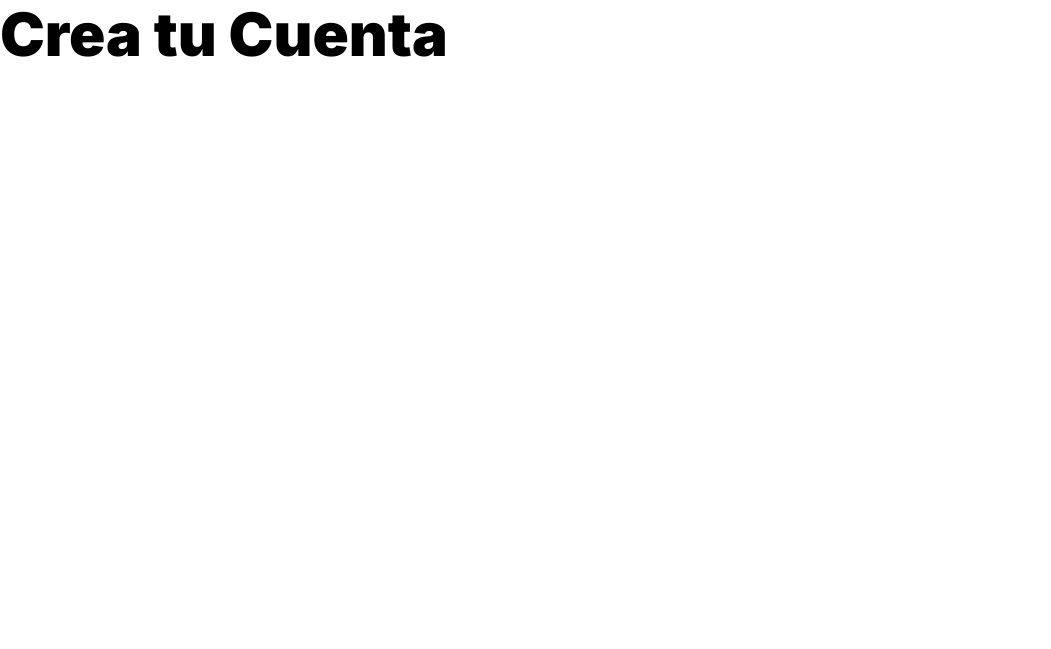
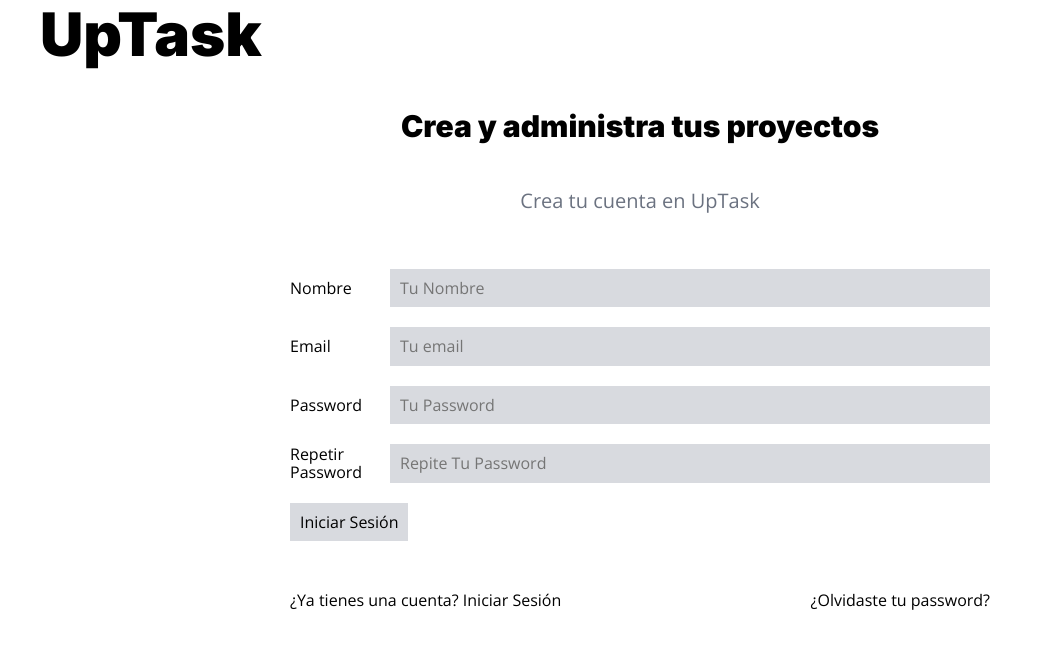
Before and after one commit to acmoises/UpTask_MVC, a PHP site: template views/auth/crear.php in a window 1280 px wide. Shown: the top 649 px of the page, without its empty margins (0-1051 px from the left). Run offline with PHP 8.4, Linux system fonts and the light colour scheme; the template is opened without the code that fills it, so the values that code supplies are empty.

Commit message:
UpTask-571: Creando la vista de Crear Cuenta

```diff
--- a/views/auth/crear.php
+++ b/views/auth/crear.php
@@ -1 +1,61 @@
-<h1>Crea tu Cuenta</h1>
+<div class="contenedor crear">
+
+<?php include_once __DIR__ . "/../templates/nombre-sitio.php"  ?>
+
+    <div class="contenedor-sm">
+        <p class="descripcion-pagina">Crea tu cuenta en UpTask</p>
+
+        <form class="formulario" method="POST" action="/">
+
+            <div class="campo">
+                <label for="nombre">Nombre</label>
+                    <input
+                        type="text"
+                        id="nombre"
+                        placeholder="Tu Nombre"
+                        name="nombre"
+                    />
+            </div>
+
+            <div class="campo">
+                <label for="email">Email</label>
+                    <input
+                        type="email"
+                        id="email"
+                        placeholder="Tu email"
+                        name="email"
+                    />
+            </div>
+
+            <div class="campo">
+                <label for="password">Password</label>
+                    <input
+                        type="password"
+                        id="password"
+                        placeholder="Tu Password"
+                        name="password"
+                    />
+            </div>
+
+            <div class="campo">
+                <label for="password2">Repetir Password</label>
+                    <input
+                        type="password"
+                        id="password2"
+                        placeholder="Repite Tu Password"
+                        name="password2"
+                    />
+            </div>
+
+            <input type="submit" class="boton" value="Iniciar Sesión">
+
+        </form>
+
+        <div class="acciones">
+            <a href="/">¿Ya tienes una cuenta? Iniciar Sesión</a>
+            <a href="/olvide">¿Olvidaste tu password?</a>
+        </div>
+
+    </div>  <!--contenedor-sm -->
+
+</div>
--- a/views/auth/login.php
+++ b/views/auth/login.php
@@ -1,6 +1,6 @@
 <div class="contenedor login">
-    <h1 class="uptask">UpTask</h1>
-    <p class="tagline">Crea y administra tus proyectos</p>
+
+<?php include_once __DIR__ . "/../templates/nombre-sitio.php"  ?>
 
     <div class="contenedor-sm">
         <p class="descripcion-pagina">Iniciar Sesión</p>
--- /dev/null
+++ b/views/templates/nombre-sitio.php
@@ -0,0 +1,2 @@
+<h1 class="uptask">UpTask</h1>
+<p class="tagline">Crea y administra tus proyectos</p>
```
